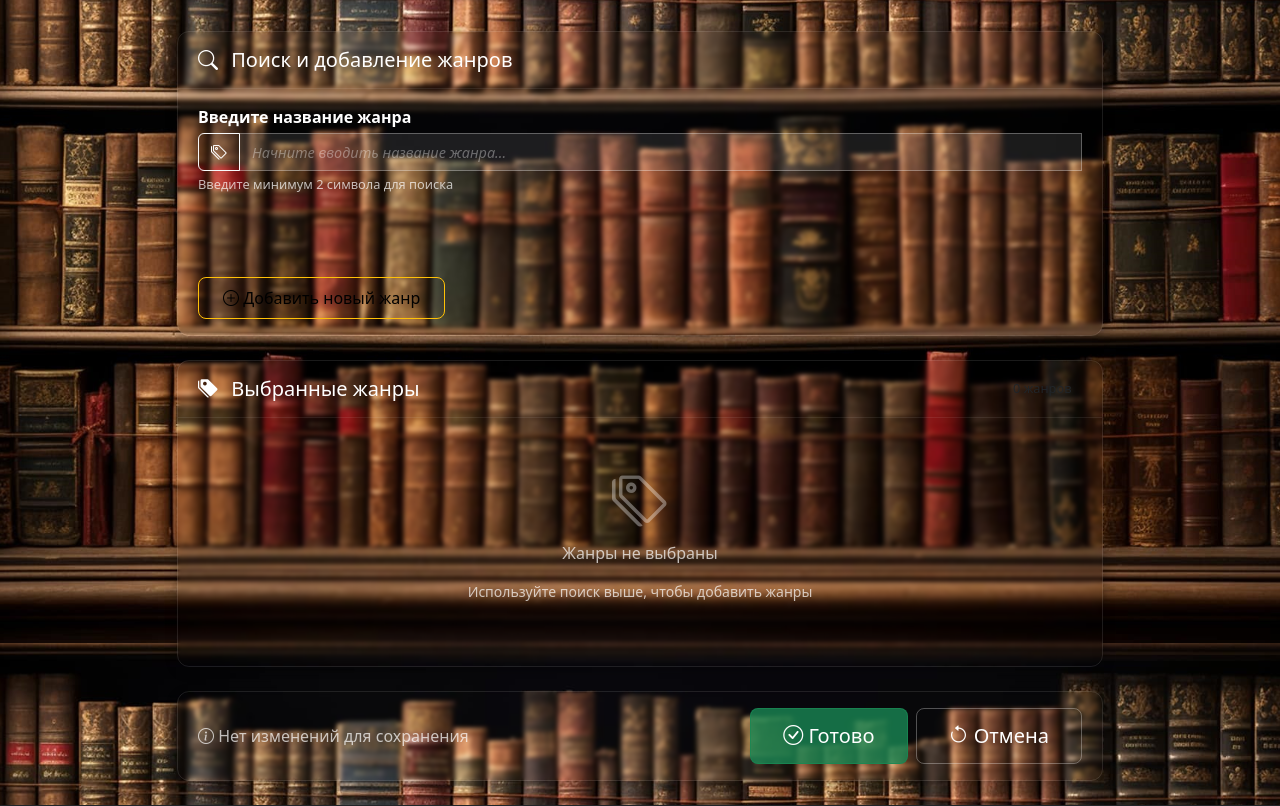
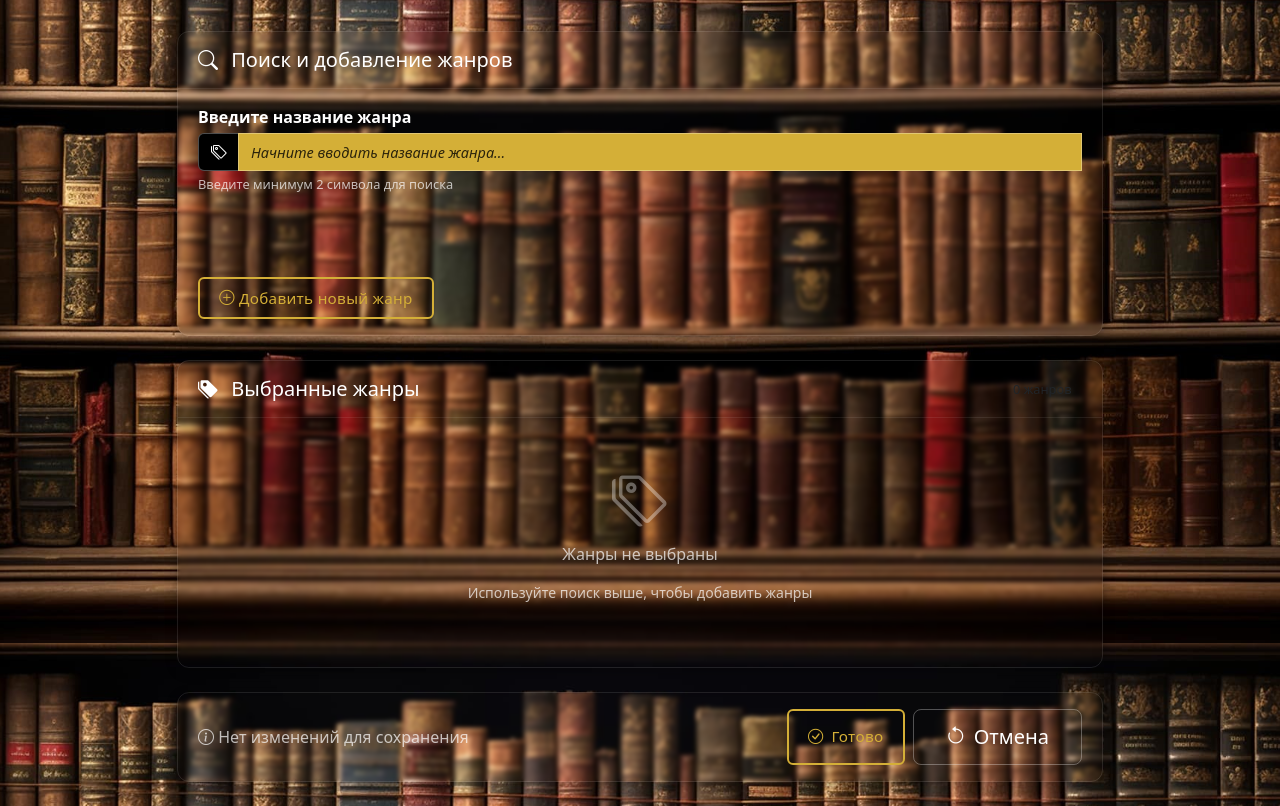
Before and after one commit to intent56/HomeLibrary, a Flask app: template app/templates/select_genres.html in a window 1280 px wide. Shown: the part 157-963 px from the top of the page. Run offline with Flask 3, Linux system fonts and the light colour scheme; the template is opened without the code that fills it, so the values that code supplies are empty; some libraries are stand-ins or nearby versions.

Commit message:
Косметические исправления

```diff
--- a/app/templates/select_genres.html
+++ b/app/templates/select_genres.html
@@ -44,20 +44,19 @@ content %}
             hx-select="#searchResults"
           >
             <div class="input-group">
-              <span
-                class="input-group-text bg-transparent text-white border-light"
+              <span class="input-group-text custom-input-group"
                 ><i class="bi bi-tags"></i
               ></span>
               <input
                 type="text"
-                class="form-control bg-transparent text-white border-light"
+                class="form-control custom-search-input"
                 id="genreSearch"
                 name="q"
                 placeholder="Начните вводить название жанра..."
                 autocomplete="off"
               />
               <span
-                class="input-group-text bg-transparent border-light"
+                class="input-group-text custom-input-group"
                 id="loading"
                 style="display: none"
               >
@@ -78,7 +77,7 @@ content %}
         <div class="mt-3">
           <a
             href="{{ url_for('main.add_genre') }}?book_id={{ book.id }}"
-            class="btn btn-warning"
+            class="btn btn-edit"
           >
             <i class="bi bi-plus-circle"></i> Добавить новый жанр
           </a>
@@ -107,7 +106,7 @@ content %}
             data-genre-id="{{ genre.id }}"
           >
             <div>
-              <i class="bi bi-tag text-primary me-2"></i>
+              <i class="bi bi-tag me-2" style="color: var(--main-color)"></i>
               <strong class="text-white">{{ genre.name }}</strong>
               {% if genre.id in pending_added %}
               <span class="badge bg-warning bg-opacity-75 text-dark ms-2"
@@ -161,18 +160,18 @@ content %}
           <div class="d-flex gap-2">
             <a
               href="{{ url_for('main.save_genres_changes', book_id=book.id) }}"
-              class="btn btn-success btn-lg"
+              class="btn btn-edit btn-lg d-flex align-items-center"
               id="saveBtn"
             >
-              <i class="bi bi-check-circle"></i>
+              <i class="bi bi-check-circle me-2"></i>
               {% if has_changes %}Сохранить{% else %}Готово{% endif %}
             </a>
             <a
               href="{{ url_for('main.cancel_genres_changes', book_id=book.id) }}"
-              class="btn btn-outline-light btn-lg"
+              class="btn btn-outline-light btn-lg d-flex align-items-center"
               id="cancelChangesBtn"
             >
-              <i class="bi bi-arrow-counterclockwise"></i> Отмена
+              <i class="bi bi-arrow-counterclockwise me-2"></i> Отмена
             </a>
           </div>
         </div>
@@ -307,9 +306,9 @@ content %}
 
       if (saveBtn) {
           if (hasChanges) {
-              saveBtn.innerHTML = '<i class="bi bi-check-circle"></i> Сохранить';
+              saveBtn.innerHTML = '<i class="bi bi-check-circle me-2"></i> Сохранить';
           } else {
-              saveBtn.innerHTML = '<i class="bi bi-check-circle"></i> Готово';
+              saveBtn.innerHTML = '<i class="bi bi-check-circle me-2"></i> Готово';
           }
       }
   }
@@ -433,24 +432,38 @@ content %}
     color: rgba(255, 255, 255, 0.7) !important;
   }
 
-  /* 5. ПОЛЯ ВВОДА */
-  .form-control.bg-transparent {
-    background-color: rgba(255, 255, 255, 0.1) !important;
+  /* 5. НОВЫЙ СТИЛЬ ДЛЯ INPUT-GROUP (иконки в поле поиска) */
+  .custom-input-group {
+    background-color: #000000 !important;
     color: #ffffff !important;
-    border-color: rgba(255, 255, 255, 0.3) !important;
+    border: 1px solid rgba(255, 255, 255, 0.3) !important;
+    border-right: none !important;
   }
 
-  .form-control.bg-transparent:focus {
-    background-color: rgba(255, 255, 255, 0.2) !important;
-    border-color: rgba(255, 255, 255, 0.5) !important;
-    box-shadow: 0 0 0 0.2rem rgba(255, 255, 255, 0.1);
+  /* 6. НОВЫЙ СТИЛЬ ДЛЯ ПОЛЯ ПОИСКА */
+  .custom-search-input {
+    background-color: var(--main-color) !important;
+    color: #000000 !important;
+    border: 1px solid rgba(255, 255, 255, 0.3) !important;
+    transition: all 0.2s;
+    font-weight: normal;
   }
 
-  .form-control.bg-transparent::placeholder {
-    color: rgba(255, 255, 255, 0.5);
+  .custom-search-input::placeholder {
+    color: #000000 !important;
+    font-weight: normal;
+    opacity: 0.8;
   }
 
-  /* 6. КНОПКИ */
+  .custom-search-input:focus {
+    background-color: var(--main-color) !important;
+    color: #000000 !important;
+    font-weight: bold !important;
+    border-color: rgba(255, 255, 255, 0.6) !important;
+    box-shadow: 0 0 0 0.2rem rgba(255, 194, 0, 0.3);
+  }
+
+  /* 7. КНОПКИ */
   .btn-outline-light {
     color: #ffffff !important;
     border-color: rgba(255, 255, 255, 0.3) !important;
@@ -462,17 +475,43 @@ content %}
     color: #ffffff !important;
   }
 
-  .btn-success {
-    background-color: rgba(25, 135, 84, 0.8) !important;
-    border-color: rgba(25, 135, 84, 0.8) !important;
+  /* 8. НОВЫЙ СТИЛЬ ДЛЯ КНОПОК "ДОБАВИТЬ НОВЫЙ ЖАНР" И "ГОТОВО" */
+  .btn-edit {
+    background-color: transparent !important;
+    color: var(--main-color) !important;
+    border: 2px solid var(--main-color) !important;
+    transition: all 0.3s ease !important;
+    font-weight: 500 !important;
+    padding: 0.5rem 1.2rem;
+    border-radius: 6px;
+    font-size: 0.95rem;
+    letter-spacing: 0.3px;
   }
 
-  .btn-success:hover {
-    background-color: rgba(25, 135, 84, 1) !important;
-    border-color: rgba(25, 135, 84, 1) !important;
+  .btn-edit:hover {
+    background-color: var(--main-color) !important;
+    color: #000000 !important;
+    border-color: #000000 !important;
+    transform: translateY(-1px);
+    box-shadow: 0 4px 12px rgba(255, 194, 0, 0.3);
   }
 
-  /* 7. БЕЙДЖИ */
+  .btn-edit:active {
+    transform: translateY(0px);
+    box-shadow: 0 2px 6px rgba(255, 194, 0, 0.2);
+  }
+
+  .btn-edit:focus {
+    box-shadow: 0 0 0 3px rgba(255, 194, 0, 0.4);
+    outline: none;
+  }
+
+  .btn-edit-lg {
+    padding: 0.75rem 1.5rem;
+    font-size: 1.1rem;
+  }
+
+  /* 9. БЕЙДЖИ */
   .badge.bg-warning {
     background-color: rgba(255, 193, 7, 0.7) !important;
   }
@@ -481,7 +520,7 @@ content %}
     background-color: rgba(220, 53, 69, 0.7) !important;
   }
 
-  /* 8. АДАПТИВНОСТЬ */
+  /* 10. АДАПТИВНОСТЬ */
   @media (max-width: 768px) {
     .card-body {
       padding: 1rem !important;
```
